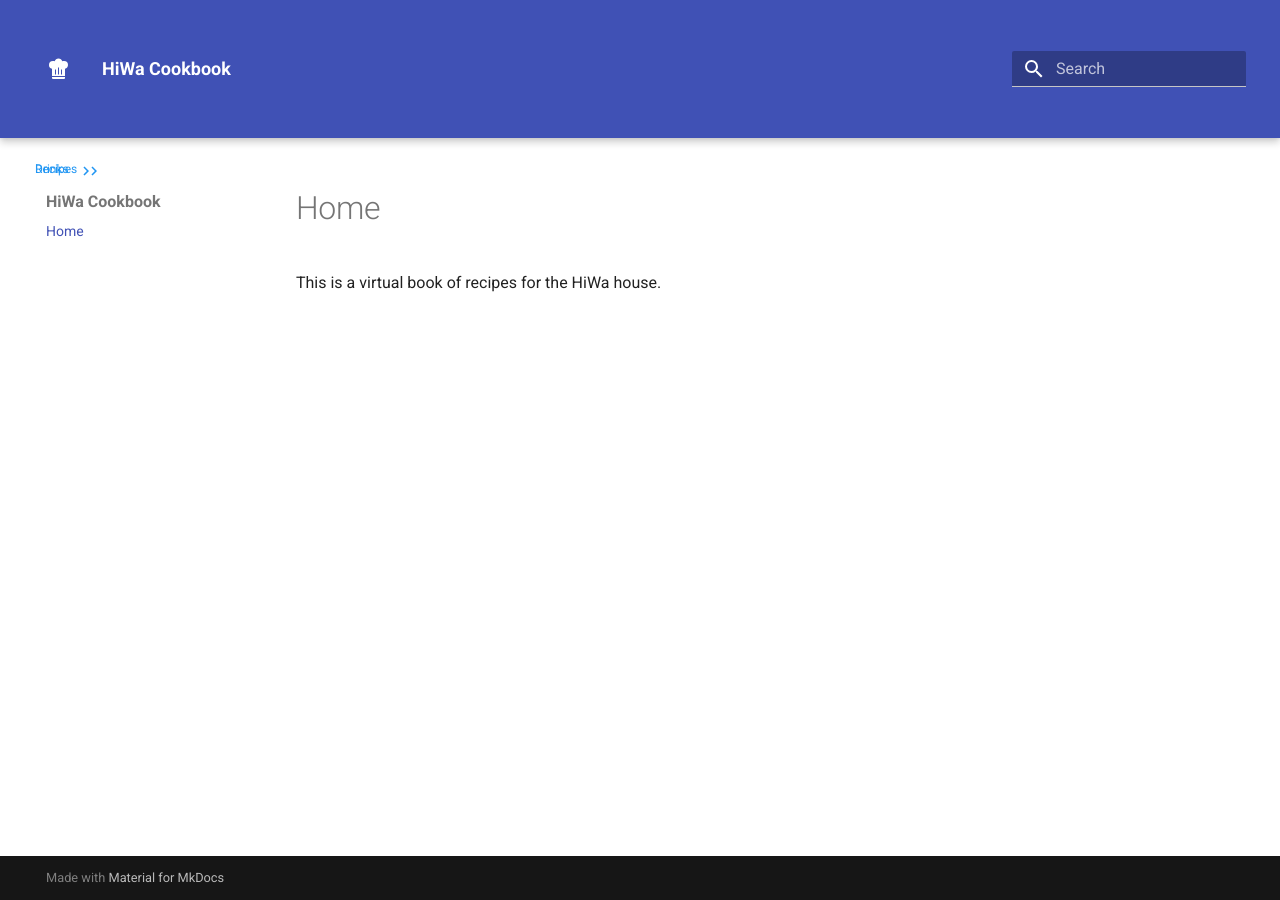
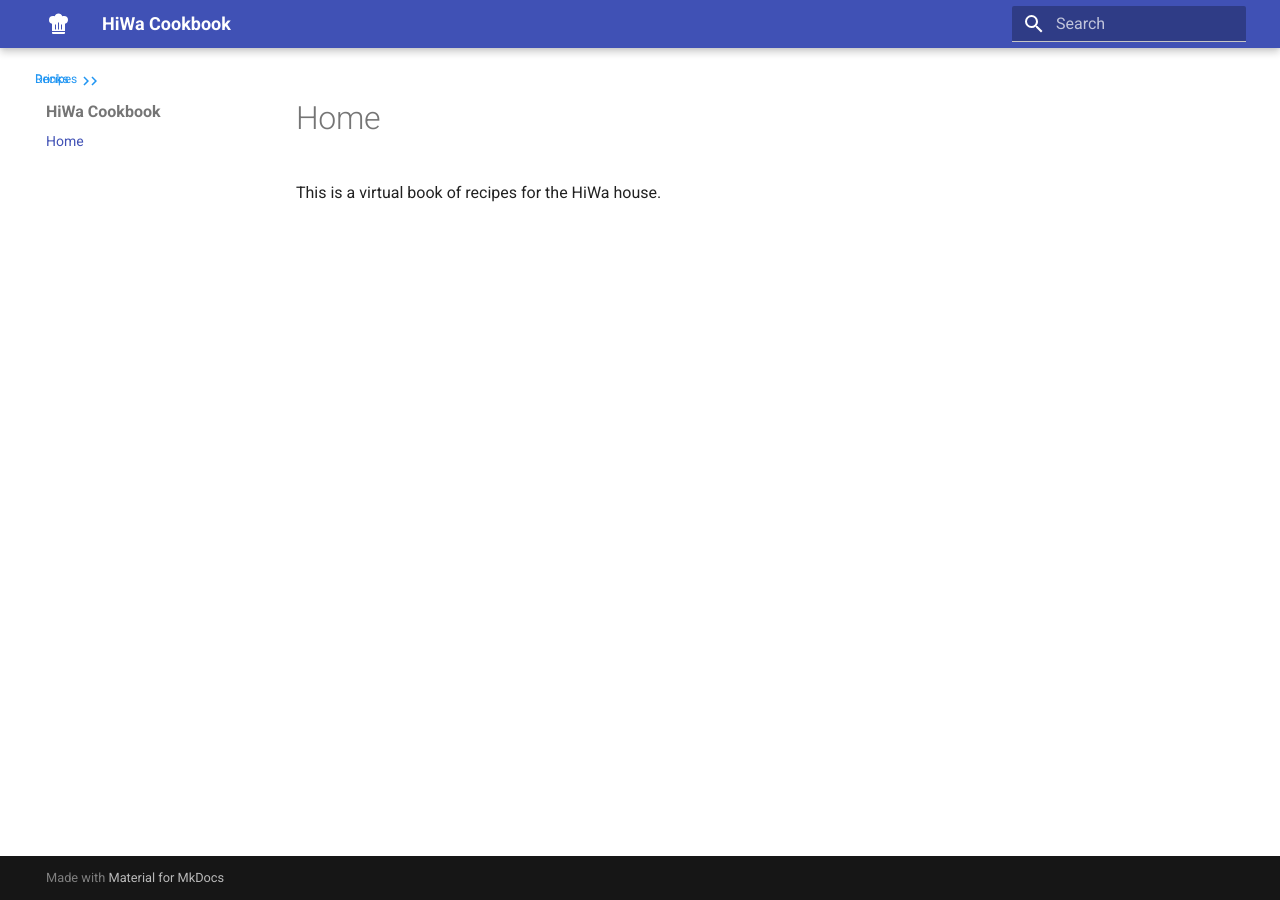
Before and after one commit to seemyer/recipes, an MkDocs documentation site: the page built from docs/index.md, in a window 1280 px wide. Built offline with MkDocs 1.6.1 and Material for MkDocs 9.7.7, drawn with Linux system fonts in a browser that asks for light colours.

Commit message:
Update extra.css

```diff
--- a/docs/stylesheets/extra.css
+++ b/docs/stylesheets/extra.css
@@ -1,12 +1,9 @@
-:before {
+*, :before, :after {
   box-sizing: border-box;
 }
 
-form {
-  margin: 45px auto;
-}
-
 .group {
+  position: relative;
   margin: 45px 0;
 }
 
```
